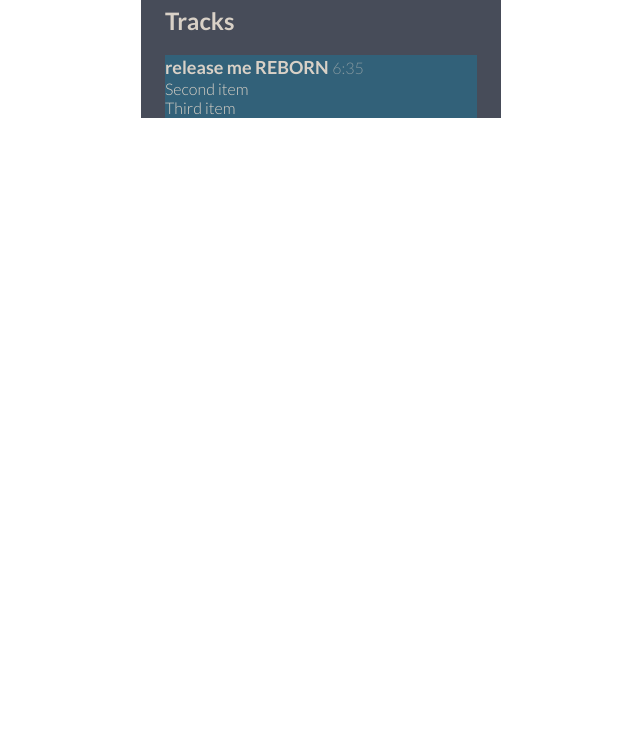
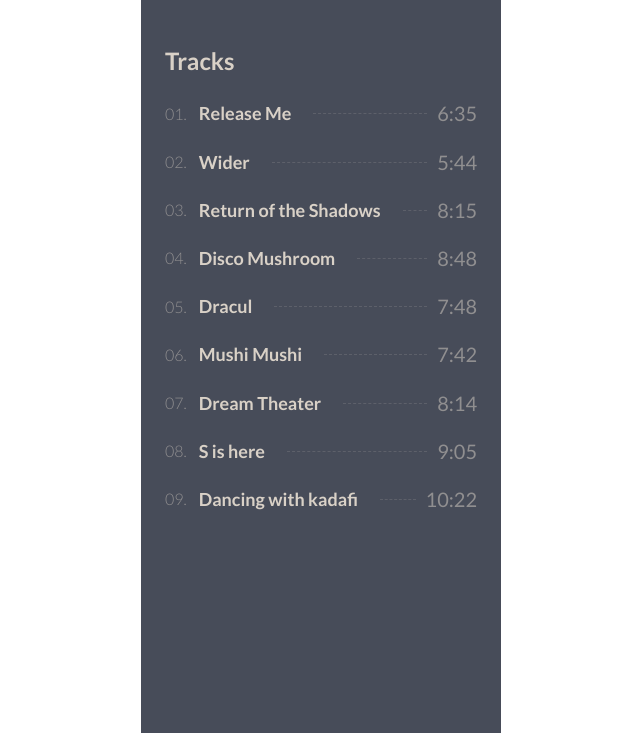
Before and after one commit to Futyx/Artist-Discography-Layout, a plain HTML site: page index.html in a window 1280 px wide. Shown: the part 692-1425 px from the top of the page, without its empty margins (319-959 px from the left). Before the commit the page ends 810 px from the top, so only its background shows below. Drawn offline with Linux system fonts and the light colour scheme.

Commit message:
tracks list added

```diff
--- a/assets/styles/index.css
+++ b/assets/styles/index.css
@@ -29,6 +29,7 @@ h1 {
   margin-right: auto;
   padding: 0 24px 0 24px;
   background-color: #474c59;
+  padding-bottom: 200px;
 }
 .top_text {
   padding: 20px 0 40px 0;
@@ -78,7 +79,7 @@ h1 {
   font-weight: 400;
   line-height: 16.41px;
   text-align: left;
-  color: #d9d1c780;
+  color: #D9D1C766;
   padding-top: 15px;
 }
 .spotify_button {
@@ -102,35 +103,25 @@ h1 {
   display: flex;
   justify-content: center;
 }
+
+.tracks-list{
+    margin-top: 60px;
+}
+
 ol {
-  list-style-type: decimal-leading-zero;
-  font-family: Lato;
-  font-size: 16px;
-  font-weight: 300;
-  line-height: 19.2px;
-
-  list-style-position: inside;
-  margin: 0;
-  list-style: none;
+  list-style: decimal-leading-zero;
   padding: 0;
 }
-ol li {
-    counter-increment: list;
-}
-span {
-  font-family: Lato;
-  font-size: 16px;
-  font-weight: 300;
-  line-height: 19.2px;
-  text-align: left;
-  color: #d9d1c780;
+
+.track {
+  display: flex;
+  align-items: center;
+  padding-left: 0;
 }
 
-li {
-  background-color: rgba(31, 117, 151, 0.527);
-}
-
-li.track_name {
+.name {
+  padding: 6px 12px 6px 12px;
+  margin-right: 10px;
   font-family: Lato;
   font-size: 18px;
   font-weight: 700;
@@ -138,27 +129,33 @@ li.track_name {
   text-align: left;
 }
 
-/* .flex{
-
-}
-
-li .track_name {
-  font-family: Lato;
-  font-size: 18px;
-  font-weight: 700;
-  line-height: 24px;
-  text-align: left;
-  color: #d9d1c7;
-  padding: 6px 12px 6px 12px;
-}
-
-li .track_run {
+.run {
+  margin-left: 10px;
   font-family: Lato;
   font-size: 20px;
   font-weight: 400;
   line-height: 24px;
   text-align: right;
+  color: #d9d1c780;
+  padding: 8px 0 8px 8;
+}
 
+.dashed {
+  flex-grow: 1;
+  height: 2px;
+  background: transparent;
+  border-bottom: dashed 1px #d9d1c726;
+}
+.counter {
+  font-family: Lato;
+  font-size: 16px;
+  font-weight: 300;
+  line-height: 19.2px;
+  text-align: left;
+  color: #d9d1c780;
+  padding: 8.5px 0 8.5px 0;
+}
 
+li {
+  margin-bottom: 12px;
 }
- */
--- a/index.html
+++ b/index.html
@@ -37,7 +37,7 @@
 
           cover here
         </div>
-        <h1>Reborn By – Infected Mushroom</h1>
+        <h1>Reborn By  Infected–  Mushroom</h1>
         <span class="detail">Eminem • 2020 • 16 songs</span>
         <p class="desc">
           "REBorn" is an electronic music album by Infected Mushroom, released
@@ -60,19 +60,65 @@
           </div>
         </div>
       </section>
-      <section class="tracks">
+      <section class="tracks-list">
         <h2>Tracks</h2>
-        <div class="">
-            <ol class="tracks_list">
-                <li class="track_name">release me REBORN
-                    <span class="track_run">6:35</span>
-                </li>
-                <li>Second item</li>
-                <li>Third item</li>
-            </ol>
 
-        </div>
-
+        <ol>
+          <li class="track">
+            <span class="counter">01.</span>
+            <span class="name">Release Me </span>
+            <span class="dashed"></span>
+            <span class="run">6:35</span>
+          </li>
+          <li class="track">
+            <span class="counter">02.</span>
+            <span class="name">Wider</span>
+            <span class="dashed"></span>
+            <span class="run">5:44</span>
+          </li>
+          <li class="track">
+            <span class="counter">03.</span>
+            <span class="name">Return of the Shadows</span>
+            <span class="dashed"></span>
+            <span class="run">8:15</span>
+          </li>
+          <li class="track">
+            <span class="counter">04.</span>
+            <span class="name">Disco Mushroom</span>
+            <span class="dashed"></span>
+            <span class="run">8:48</span>
+          </li>
+          <li class="track">
+            <span class="counter">05.</span>
+            <span class="name">Dracul</span>
+            <span class="dashed"></span>
+            <span class="run">7:48</span>
+          </li>
+          <li class="track">
+            <span class="counter">06.</span>
+            <span class="name">Mushi Mushi</span>
+            <span class="dashed"></span>
+            <span class="run">7:42</span>
+          </li>
+          <li class="track">
+            <span class="counter">07.</span>
+            <span class="name">Dream Theater</span>
+            <span class="dashed"></span>
+            <span class="run">8:14</span>
+          </li>
+          <li class="track">
+            <span class="counter">08.</span>
+            <span class="name">S is here</span>
+            <span class="dashed"></span>
+            <span class="run">9:05</span>
+          </li>
+          <li class="track">
+            <span class="counter">09.</span>
+            <span class="name">Dancing with kadafi</span>
+            <span class="dashed"></span>
+            <span class="run">10:22</span>
+          </li>
+        </ol>
       </section>
     </div>
   </body>
```
Also changed, not shown: 1 other file.
